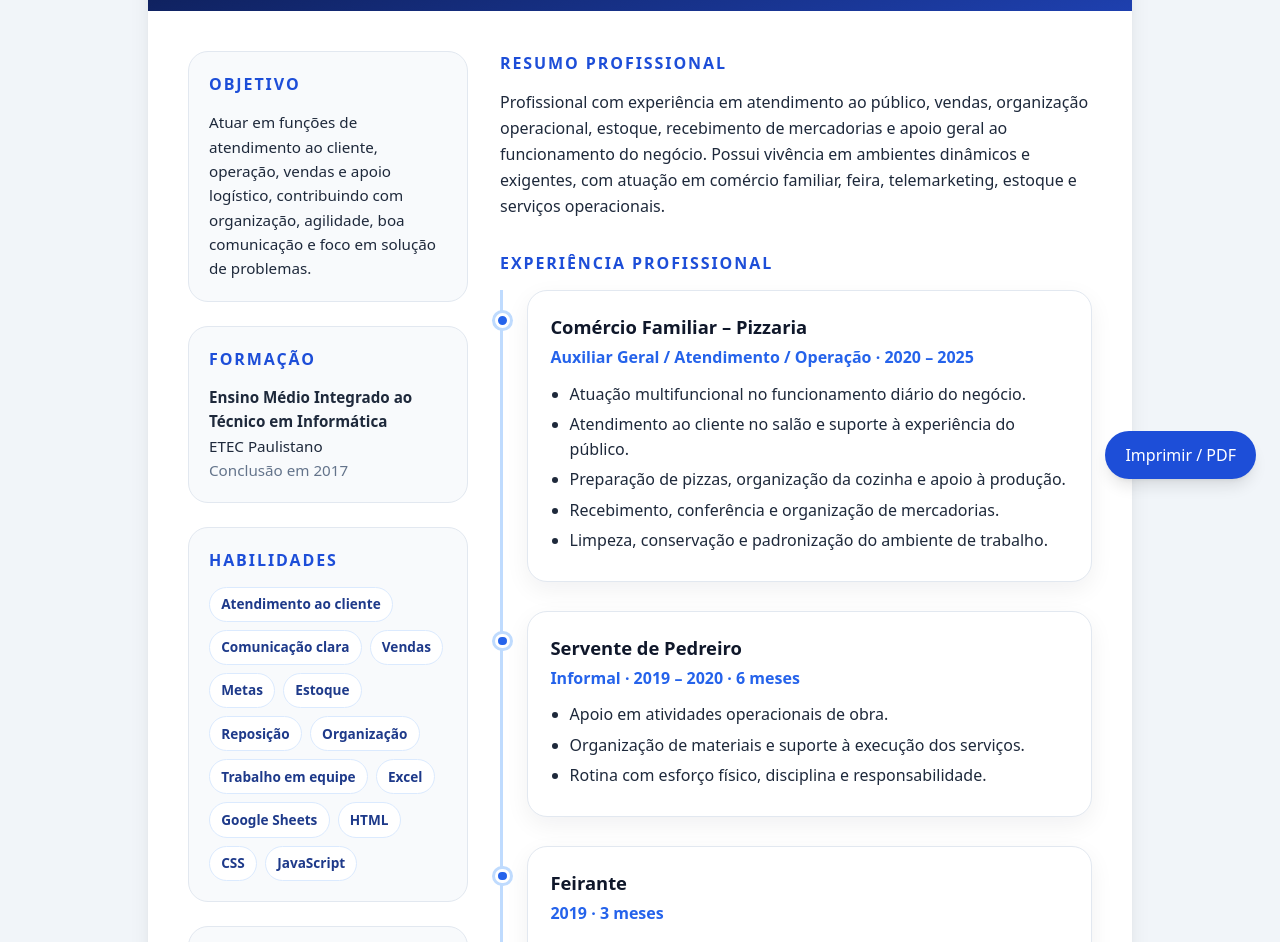
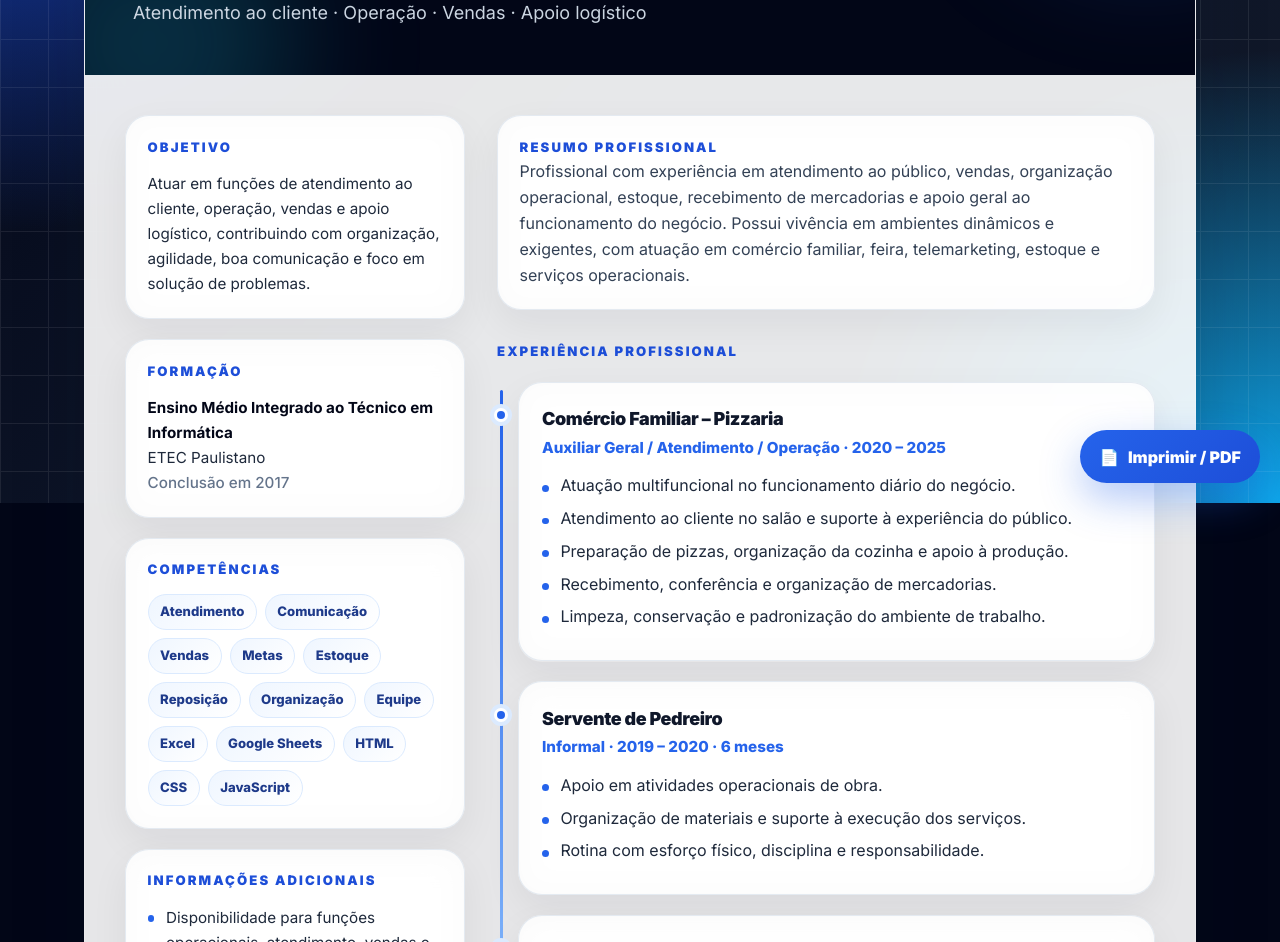
Before and after one commit to stephan-carvalho/curriculum, a plain HTML site: page index.html in a window 1280 px wide. Shown: the part 297-1239 px from the top of the page. Drawn offline with nearby package versions, Linux system fonts and the light colour scheme.

Commit message:
Refactor index.html for enhanced layout and styles
Updated layout and styles for improved design and functionality.

```diff
--- a/index.html
+++ b/index.html
@@ -11,36 +11,67 @@
     tailwind.config = {
       theme: {
         extend: {
+          fontFamily: {
+            sans: ["Inter", "system-ui", "sans-serif"]
+          },
           colors: {
-            primary: "#0f172a",
+            ink: "#0f172a",
             accent: "#2563eb"
+          },
+          boxShadow: {
+            soft: "0 24px 80px rgba(15, 23, 42, .14)"
           }
         }
       }
-    }
+    };
   </script>
+
+  <link rel="preconnect" href="https://fonts.googleapis.com">
+  <link rel="preconnect" href="https://fonts.gstatic.com" crossorigin>
+  <link href="https://fonts.googleapis.com/css2?family=Inter:wght@400;500;600;700;800;900&display=swap" rel="stylesheet">
 </head>
 
-<body class="bg-slate-100 text-slate-800">
-  <main class="max-w-5xl mx-auto px-5 py-10">
+<body class="min-h-screen bg-slate-950 text-slate-800 font-sans overflow-x-hidden">
 
-    <section class="bg-white rounded-3xl shadow-xl overflow-hidden">
-      <header class="bg-gradient-to-br from-slate-950 to-blue-800 text-white p-8 md:p-12">
-        <p class="text-blue-200 uppercase tracking-[0.3em] text-sm mb-3">Currículo Profissional</p>
-        <h1 class="text-3xl md:text-5xl font-bold leading-tight">
-          Álvaro Stephan Eustaquio de Carvalho
-        </h1>
+  <div class="fixed inset-0 -z-10">
+    <div class="absolute inset-0 bg-[radial-gradient(circle_at_top_left,#1d4ed8,transparent_35%),radial-gradient(circle_at_bottom_right,#0ea5e9,transparent_30%),linear-gradient(135deg,#020617,#0f172a_55%,#111827)]"></div>
+    <div class="absolute inset-0 opacity-[0.08] bg-[linear-gradient(to_right,#fff_1px,transparent_1px),linear-gradient(to_bottom,#fff_1px,transparent_1px)] bg-[size:48px_48px]"></div>
+  </div>
 
-        <div class="mt-6 grid md:grid-cols-3 gap-3 text-sm text-blue-50">
-          <p>📍 São Paulo – SP</p>
-          <p>📞 (11) 91931-0062</p>
-          <p>✉️ <a class="underline" href="mailto:stephancarvalho26@gmail.com">stephancarvalho26@gmail.com</a></p>
+  <main class="max-w-6xl mx-auto px-5 py-8 md:py-12">
+    <section class="resume-shell rounded-[2rem] overflow-hidden shadow-soft border border-white/15 bg-white/90 backdrop-blur-xl">
+
+      <header class="relative overflow-hidden bg-slate-950 text-white p-8 md:p-12">
+        <div class="absolute -top-24 -right-24 w-72 h-72 bg-blue-500/30 rounded-full blur-3xl"></div>
+        <div class="absolute -bottom-28 -left-20 w-72 h-72 bg-cyan-400/20 rounded-full blur-3xl"></div>
+
+        <div class="relative z-10 grid lg:grid-cols-[1fr_auto] gap-8 items-center">
+          <div class="animate-rise">
+            <p class="inline-flex items-center gap-2 rounded-full border border-white/15 bg-white/10 px-4 py-2 text-xs font-bold uppercase tracking-[0.22em] text-blue-100">
+              Currículo Profissional
+            </p>
+
+            <h1 class="mt-6 text-4xl md:text-6xl font-black tracking-tight leading-[1.02]">
+              Álvaro Stephan<br class="hidden md:block" />
+              <span class="text-blue-300">Eustaquio de Carvalho</span>
+            </h1>
+
+            <p class="mt-5 max-w-2xl text-slate-300 text-lg leading-relaxed">
+              Atendimento ao cliente · Operação · Vendas · Apoio logístico
+            </p>
+          </div>
+
+          <div class="animate-rise delay-150 grid gap-3 text-sm">
+            <a class="contact-pill" href="https://www.google.com/maps/search/São+Paulo+SP" target="_blank">📍 São Paulo – SP</a>
+            <a class="contact-pill" href="tel:+5511919310062">📞 (11) 91931-0062</a>
+            <a class="contact-pill" href="mailto:stephancarvalho26@gmail.com">✉️ stephancarvalho26@gmail.com</a>
+          </div>
         </div>
       </header>
 
-      <div class="p-6 md:p-10 grid lg:grid-cols-3 gap-8">
-        <aside class="lg:col-span-1 space-y-6">
-          <section class="card">
+      <div class="p-6 md:p-10 grid lg:grid-cols-[340px_1fr] gap-8">
+        <aside class="space-y-5">
+          <section class="glass-card animate-rise">
             <h2>Objetivo</h2>
             <p>
               Atuar em funções de atendimento ao cliente, operação, vendas e apoio logístico,
@@ -48,24 +79,24 @@
             </p>
           </section>
 
-          <section class="card">
+          <section class="glass-card animate-rise">
             <h2>Formação</h2>
-            <p class="font-semibold">Ensino Médio Integrado ao Técnico em Informática</p>
+            <p class="font-bold text-slate-950">Ensino Médio Integrado ao Técnico em Informática</p>
             <p>ETEC Paulistano</p>
-            <p class="text-slate-500">Conclusão em 2017</p>
+            <p class="text-slate-500 font-medium">Conclusão em 2017</p>
           </section>
 
-          <section class="card">
-            <h2>Habilidades</h2>
+          <section class="glass-card animate-rise">
+            <h2>Competências</h2>
             <div class="flex flex-wrap gap-2">
-              <span>Atendimento ao cliente</span>
-              <span>Comunicação clara</span>
+              <span>Atendimento</span>
+              <span>Comunicação</span>
               <span>Vendas</span>
               <span>Metas</span>
               <span>Estoque</span>
               <span>Reposição</span>
               <span>Organização</span>
-              <span>Trabalho em equipe</span>
+              <span>Equipe</span>
               <span>Excel</span>
               <span>Google Sheets</span>
               <span>HTML</span>
@@ -74,7 +105,7 @@
             </div>
           </section>
 
-          <section class="card">
+          <section class="glass-card animate-rise">
             <h2>Informações adicionais</h2>
             <ul>
               <li>Disponibilidade para funções operacionais, atendimento, vendas e logística.</li>
@@ -84,10 +115,10 @@
           </section>
         </aside>
 
-        <section class="lg:col-span-2 space-y-8">
-          <section>
+        <section class="space-y-8">
+          <section class="content-card animate-rise">
             <h2 class="section-title">Resumo Profissional</h2>
-            <p class="leading-relaxed">
+            <p class="leading-relaxed text-slate-700">
               Profissional com experiência em atendimento ao público, vendas, organização operacional,
               estoque, recebimento de mercadorias e apoio geral ao funcionamento do negócio. Possui
               vivência em ambientes dinâmicos e exigentes, com atuação em comércio familiar, feira,
@@ -96,7 +127,7 @@
           </section>
 
           <section>
-            <h2 class="section-title">Experiência Profissional</h2>
+            <h2 class="section-title mb-5">Experiência Profissional</h2>
 
             <div class="timeline">
               <article>
@@ -166,95 +197,219 @@
     </section>
   </main>
 
-  <button
-    onclick="window.print()"
-    class="fixed bottom-6 right-6 bg-blue-700 hover:bg-blue-800 text-white px-5 py-3 rounded-full shadow-lg transition">
+  <button onclick="window.print()" class="print-btn">
+    <span>📄</span>
     Imprimir / PDF
   </button>
 
+  <script>
+    const animatedItems = document.querySelectorAll(".animate-rise, .timeline article");
+
+    const observer = new IntersectionObserver((entries) => {
+      entries.forEach(entry => {
+        if (entry.isIntersecting) {
+          entry.target.classList.add("visible");
+        }
+      });
+    }, { threshold: 0.12 });
+
+    animatedItems.forEach(item => observer.observe(item));
+  </script>
+
   <style>
-    .card {
-      background: #f8fafc;
-      border: 1px solid #e2e8f0;
-      border-radius: 1.25rem;
-      padding: 1.25rem;
+    html {
+      scroll-behavior: smooth;
     }
 
-    .card h2,
-    .section-title {
-      font-size: 1rem;
-      font-weight: 800;
-      text-transform: uppercase;
-      letter-spacing: .12em;
-      color: #1d4ed8;
-      margin-bottom: .9rem;
+    .contact-pill {
+      display: flex;
+      align-items: center;
+      gap: .5rem;
+      padding: .8rem 1rem;
+      border-radius: 999px;
+      background: rgba(255, 255, 255, .1);
+      border: 1px solid rgba(255, 255, 255, .15);
+      color: #e0f2fe;
+      font-weight: 700;
+      backdrop-filter: blur(12px);
+      transition: transform .25s ease, background .25s ease, border-color .25s ease;
     }
 
-    .card p,
-    .card li {
+    .contact-pill:hover {
+      transform: translateY(-2px);
+      background: rgba(255, 255, 255, .16);
+      border-color: rgba(147, 197, 253, .7);
+    }
+
+    .glass-card,
+    .content-card,
+    .timeline article {
+      background: rgba(255, 255, 255, .78);
+      border: 1px solid rgba(226, 232, 240, .9);
+      border-radius: 1.5rem;
+      box-shadow: 0 14px 38px rgba(15, 23, 42, .06);
+      backdrop-filter: blur(16px);
+      transition: transform .25s ease, box-shadow .25s ease, border-color .25s ease;
+    }
+
+    .glass-card,
+    .content-card {
+      padding: 1.35rem;
+    }
+
+    .glass-card:hover,
+    .content-card:hover,
+    .timeline article:hover {
+      transform: translateY(-4px);
+      box-shadow: 0 22px 55px rgba(15, 23, 42, .11);
+      border-color: #bfdbfe;
+    }
+
+    .glass-card h2,
+    .section-title {
+      font-size: .82rem;
+      font-weight: 900;
+      text-transform: uppercase;
+      letter-spacing: .16em;
+      color: #1d4ed8;
+    }
+
+    .glass-card h2 {
+      margin-bottom: .85rem;
+    }
+
+    .glass-card p,
+    .glass-card li {
       font-size: .95rem;
+      line-height: 1.65;
+    }
+
+    .glass-card span {
+      background: linear-gradient(135deg, #eff6ff, #ffffff);
+      border: 1px solid #dbeafe;
+      color: #1e3a8a;
+      padding: .45rem .72rem;
+      border-radius: 999px;
+      font-size: .82rem;
+      font-weight: 800;
+      transition: transform .2s ease, border-color .2s ease;
+    }
+
+    .glass-card span:hover {
+      transform: scale(1.04);
+      border-color: #60a5fa;
+    }
+
+    ul {
+      list-style: none;
+      padding-left: 0;
+    }
+
+    li {
+      position: relative;
+      padding-left: 1.15rem;
+      margin-bottom: .45rem;
       line-height: 1.6;
     }
 
-    .card span {
-      background: white;
-      border: 1px solid #dbeafe;
-      color: #1e3a8a;
-      padding: .4rem .7rem;
+    li::before {
+      content: "";
+      position: absolute;
+      left: 0;
+      top: .72em;
+      width: .42rem;
+      height: .42rem;
       border-radius: 999px;
-      font-size: .85rem;
-      font-weight: 600;
-    }
-
-    ul {
-      list-style: disc;
-      padding-left: 1.2rem;
+      background: #2563eb;
     }
 
     .timeline {
-      border-left: 3px solid #bfdbfe;
-      padding-left: 1.5rem;
+      position: relative;
       display: grid;
-      gap: 1.8rem;
+      gap: 1.25rem;
+      padding-left: 1.3rem;
+    }
+
+    .timeline::before {
+      content: "";
+      position: absolute;
+      left: .18rem;
+      top: .5rem;
+      bottom: .5rem;
+      width: 3px;
+      border-radius: 999px;
+      background: linear-gradient(to bottom, #2563eb, #93c5fd, transparent);
     }
 
     .timeline article {
       position: relative;
-      background: #ffffff;
-      border: 1px solid #e2e8f0;
-      border-radius: 1.25rem;
-      padding: 1.4rem;
-      box-shadow: 0 8px 24px rgba(15, 23, 42, .06);
+      padding: 1.45rem;
     }
 
     .timeline article::before {
       content: "";
       position: absolute;
-      left: -2.05rem;
-      top: 1.4rem;
-      width: .9rem;
-      height: .9rem;
+      left: -1.55rem;
+      top: 1.6rem;
+      width: .85rem;
+      height: .85rem;
       background: #2563eb;
       border: 3px solid white;
       border-radius: 999px;
-      box-shadow: 0 0 0 3px #bfdbfe;
+      box-shadow: 0 0 0 4px #dbeafe;
     }
 
     .timeline h3 {
-      font-size: 1.15rem;
-      font-weight: 800;
+      font-size: 1.12rem;
+      font-weight: 900;
       color: #0f172a;
+      letter-spacing: -.02em;
     }
 
     .role {
       color: #2563eb;
-      font-weight: 700;
-      margin: .25rem 0 .8rem;
+      font-weight: 800;
+      margin: .25rem 0 .85rem;
+      font-size: .95rem;
     }
 
-    .timeline li {
-      margin-bottom: .35rem;
-      line-height: 1.55;
+    .print-btn {
+      position: fixed;
+      right: 1.25rem;
+      bottom: 1.25rem;
+      display: inline-flex;
+      align-items: center;
+      gap: .55rem;
+      background: linear-gradient(135deg, #2563eb, #1d4ed8);
+      color: white;
+      font-weight: 900;
+      padding: .9rem 1.2rem;
+      border-radius: 999px;
+      box-shadow: 0 16px 40px rgba(37, 99, 235, .35);
+      transition: transform .25s ease, box-shadow .25s ease;
+      z-index: 50;
+    }
+
+    .print-btn:hover {
+      transform: translateY(-3px) scale(1.02);
+      box-shadow: 0 24px 60px rgba(37, 99, 235, .45);
+    }
+
+    .animate-rise,
+    .timeline article {
+      opacity: 0;
+      transform: translateY(18px);
+      transition: opacity .7s ease, transform .7s ease;
+    }
+
+    .animate-rise.visible,
+    .timeline article.visible {
+      opacity: 1;
+      transform: translateY(0);
+    }
+
+    .delay-150 {
+      transition-delay: .15s;
     }
 
     @media print {
@@ -262,8 +417,9 @@
         background: white;
       }
 
-      button {
-        display: none;
+      .fixed,
+      .print-btn {
+        display: none !important;
       }
 
       main {
@@ -271,8 +427,18 @@
         max-width: none;
       }
 
-      section {
+      .resume-shell,
+      .glass-card,
+      .content-card,
+      .timeline article {
         box-shadow: none !important;
+        border-color: #e2e8f0 !important;
+      }
+
+      .animate-rise,
+      .timeline article {
+        opacity: 1 !important;
+        transform: none !important;
       }
 
       .timeline article {
```
